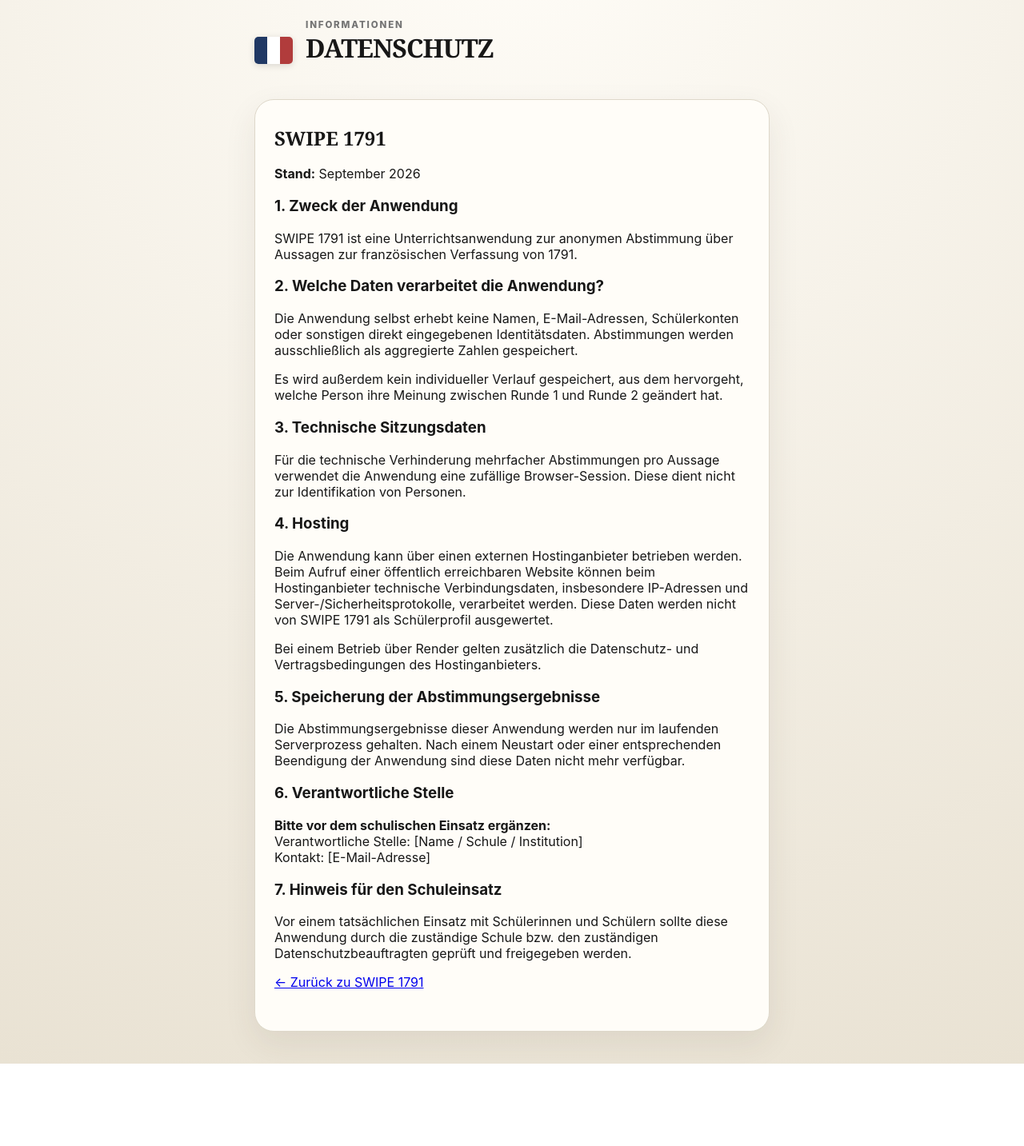
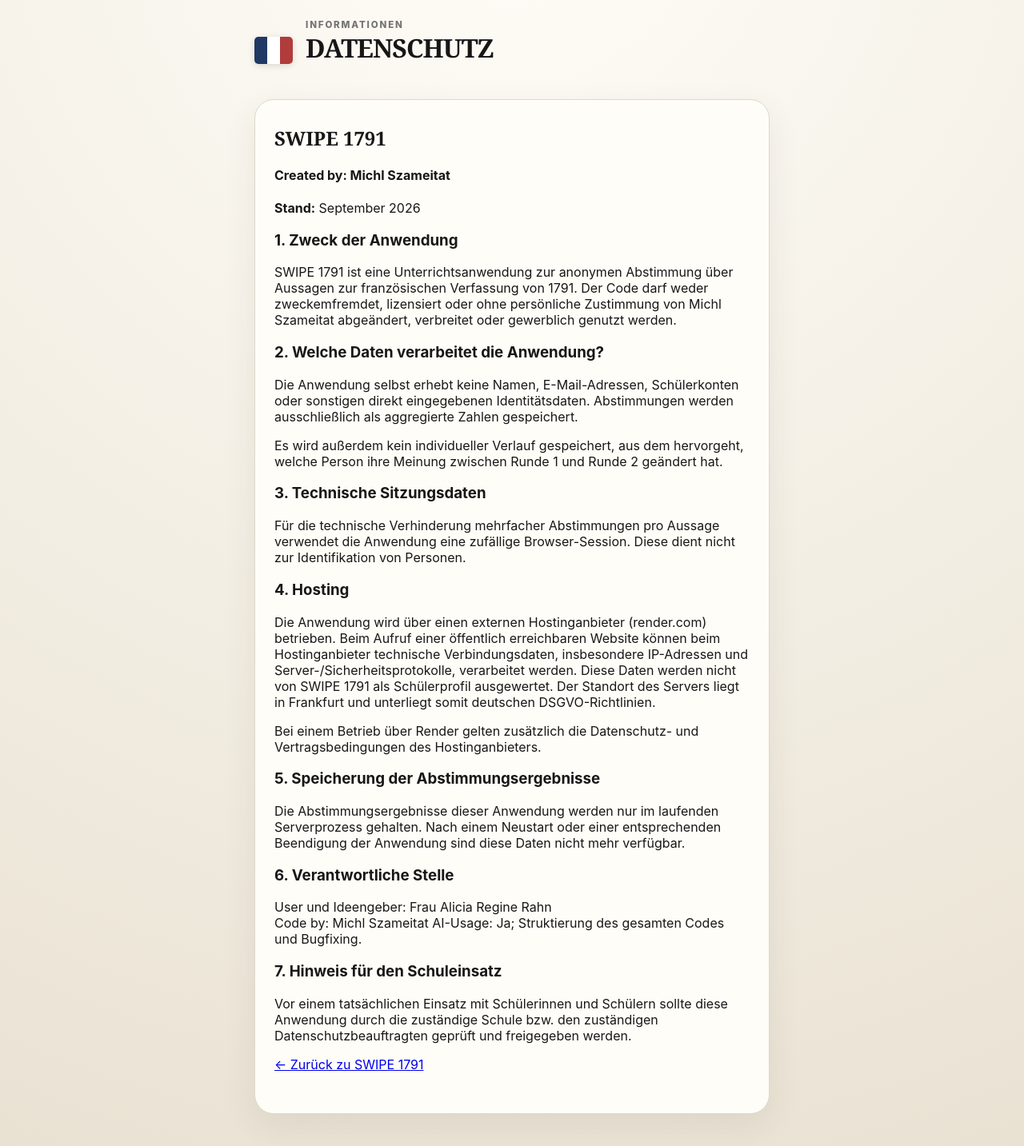
Before and after one commit to mszameitatbt/Swipespiel, a Flask app: page /privacy in a window 1280 px wide. Shown: the whole page at 80% size. Before the commit the page ends 1330 px from the top, so only its background shows below. Run offline with Flask 3, Linux system fonts and the light colour scheme.

Commit message:
Update privacy policy with author and AI usage details
Added author and AI usage information to the privacy policy.

```diff
--- a/templates/privacy.html
+++ b/templates/privacy.html
@@ -18,13 +18,16 @@
 
   <section class="card">
     <h2>SWIPE 1791</h2>
+    <h4>Created by: Michl Szameitat</h4>
 
     <p><strong>Stand:</strong> September 2026</p>
 
     <h3>1. Zweck der Anwendung</h3>
     <p>
       SWIPE 1791 ist eine Unterrichtsanwendung zur anonymen Abstimmung über
-      Aussagen zur französischen Verfassung von 1791.
+      Aussagen zur französischen Verfassung von 1791. Der Code darf weder
+      zweckemfremdet, lizensiert oder ohne persönliche Zustimmung von
+      Michl Szameitat abgeändert, verbreitet oder gewerblich genutzt werden.
     </p>
 
     <h3>2. Welche Daten verarbeitet die Anwendung?</h3>
@@ -49,11 +52,12 @@
 
     <h3>4. Hosting</h3>
     <p>
-      Die Anwendung kann über einen externen Hostinganbieter betrieben werden.
+      Die Anwendung wird über einen externen Hostinganbieter (render.com) betrieben.
       Beim Aufruf einer öffentlich erreichbaren Website können beim
       Hostinganbieter technische Verbindungsdaten, insbesondere IP-Adressen
       und Server-/Sicherheitsprotokolle, verarbeitet werden. Diese Daten
-      werden nicht von SWIPE 1791 als Schülerprofil ausgewertet.
+      werden nicht von SWIPE 1791 als Schülerprofil ausgewertet. Der Standort
+      des Servers liegt in Frankfurt und unterliegt somit deutschen DSGVO-Richtlinien.
     </p>
 
     <p>
@@ -70,9 +74,9 @@
 
     <h3>6. Verantwortliche Stelle</h3>
     <p>
-      <strong>Bitte vor dem schulischen Einsatz ergänzen:</strong><br>
-      Verantwortliche Stelle: [Name / Schule / Institution]<br>
-      Kontakt: [E-Mail-Adresse]
+      User und Ideengeber: Frau Alicia Regine Rahn <br>
+      Code by: Michl Szameitat
+      AI-Usage: Ja; Struktierung des gesamten Codes und Bugfixing.
     </p>
 
     <h3>7. Hinweis für den Schuleinsatz</h3>
```
